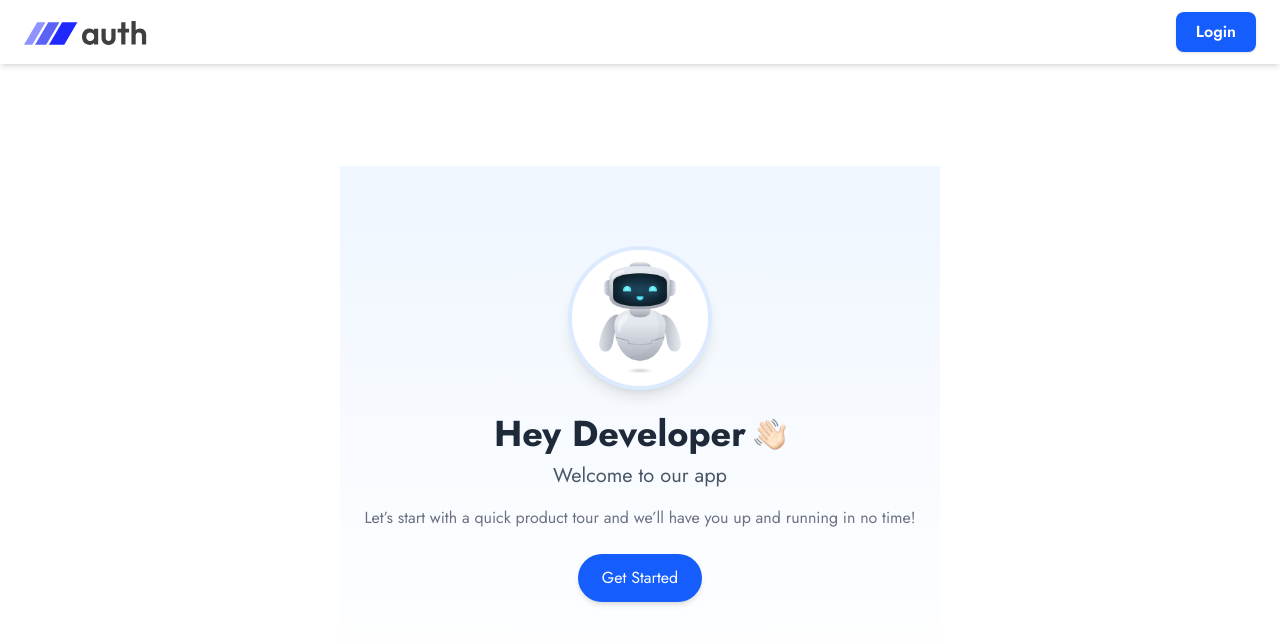
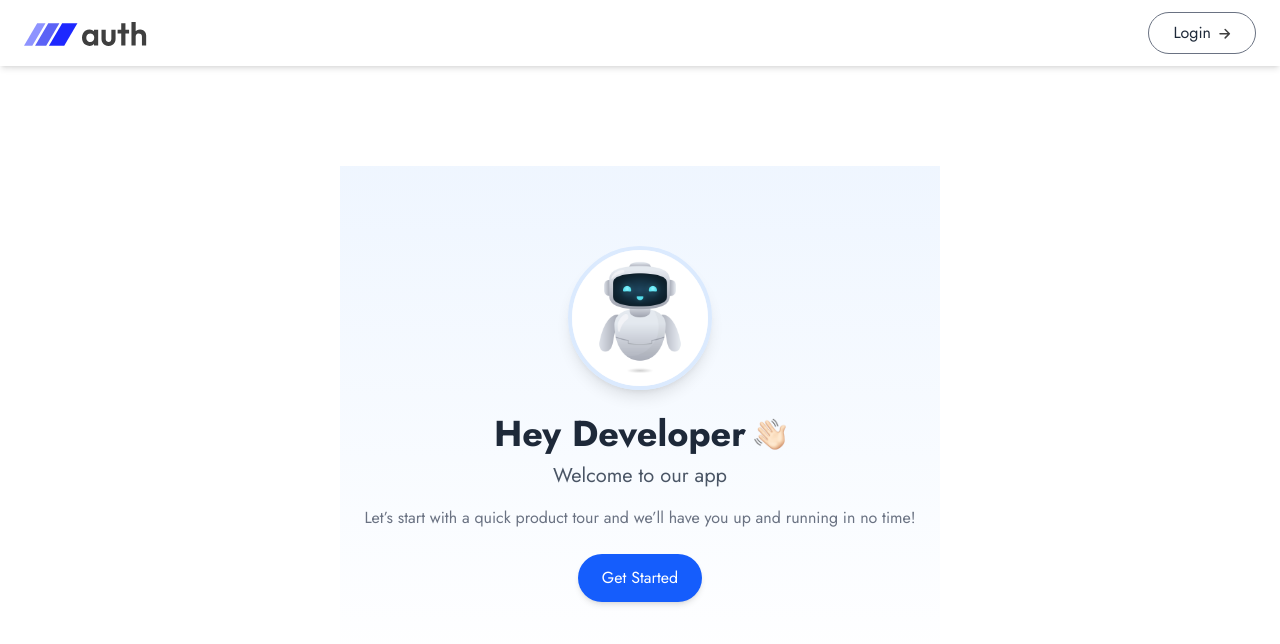
Before and after one commit to Naveenpokhrel/userAuth, a React (Vite) app in the folder client/Auth/: page / in a window 1280 px wide. Shown: the top 644 px of the page. Built offline with nearby package versions, Linux system fonts and the light colour scheme; no server answers.

Commit message:
Re write the code of Navbar

```diff
--- a/client/Auth/src/components/Navbar.jsx
+++ b/client/Auth/src/components/Navbar.jsx
@@ -3,13 +3,11 @@ import { assets } from "../assets/assets";
 import { useNavigate } from "react-router-dom";
 
 const Navbar = () => {
-
-const navigate = useNavigate()
+  const navigate = useNavigate();
 
   return (
     <nav className="w-full bg-white shadow-md fixed top-0 left-0 z-50">
       <div className="max-w-7xl mx-auto px-6 py-3 flex items-center justify-between">
-
         {/* Logo */}
         <div className="flex items-center gap-2">
           <img
@@ -18,12 +16,15 @@ const navigate = useNavigate()
             className="w-28 sm:w-32 cursor-pointer"
           />
         </div>
-          {/* Login Button */}
-          <button onClick={()=>navigate('/login')}
-          className="px-5 py-2 bg-blue-600 text-white font-semibold rounded-lg shadow hover:bg-blue-700 transition">
-            Login
-          </button>
-
+        {/* Login Button */}
+        <button
+          onClick={() => navigate("/login")}
+          className="flex items-center gap-2 border border-gray-500
+                rounded-full px-6 py-2 text-gray-800 hover:bg-gray-100
+              transition-all"
+        >
+          Login <img src={assets.arrow_icon} alt="" />
+        </button>
       </div>
     </nav>
   );
```
